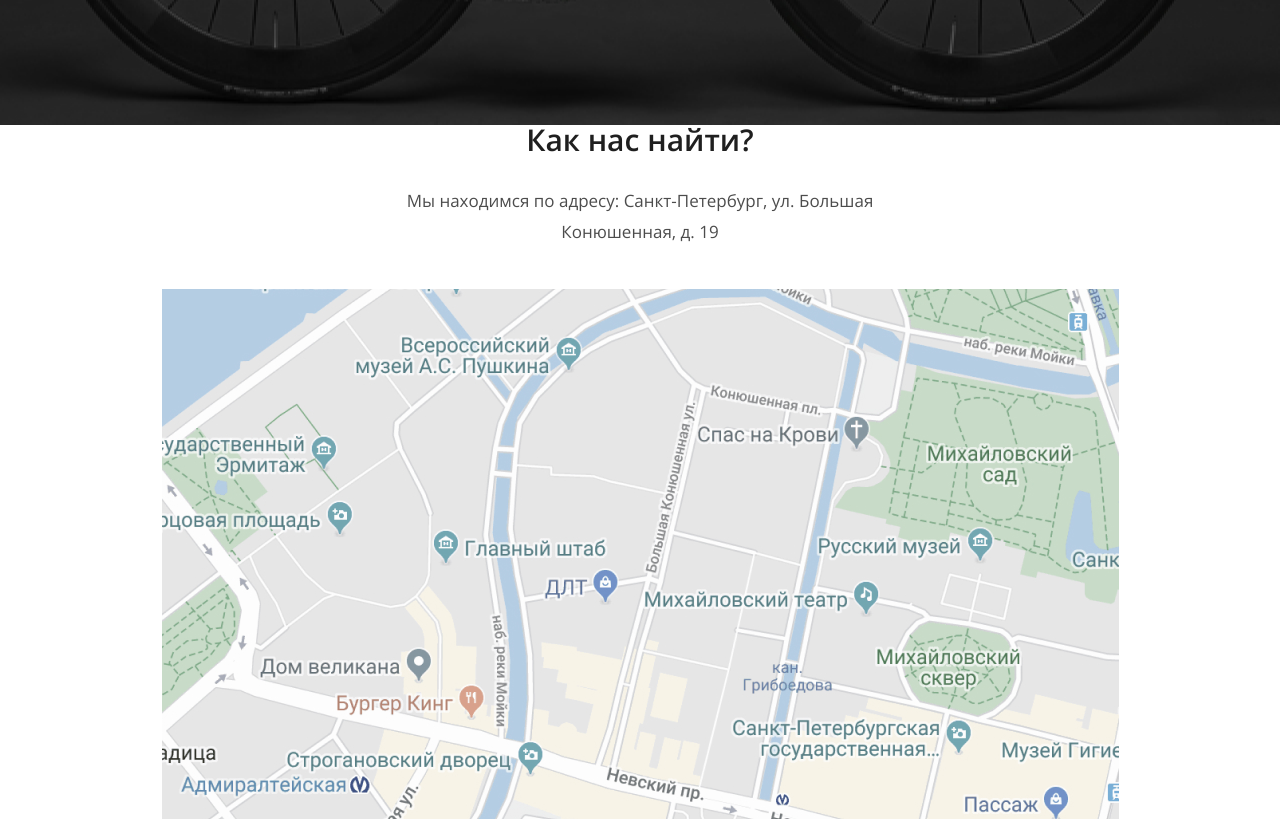
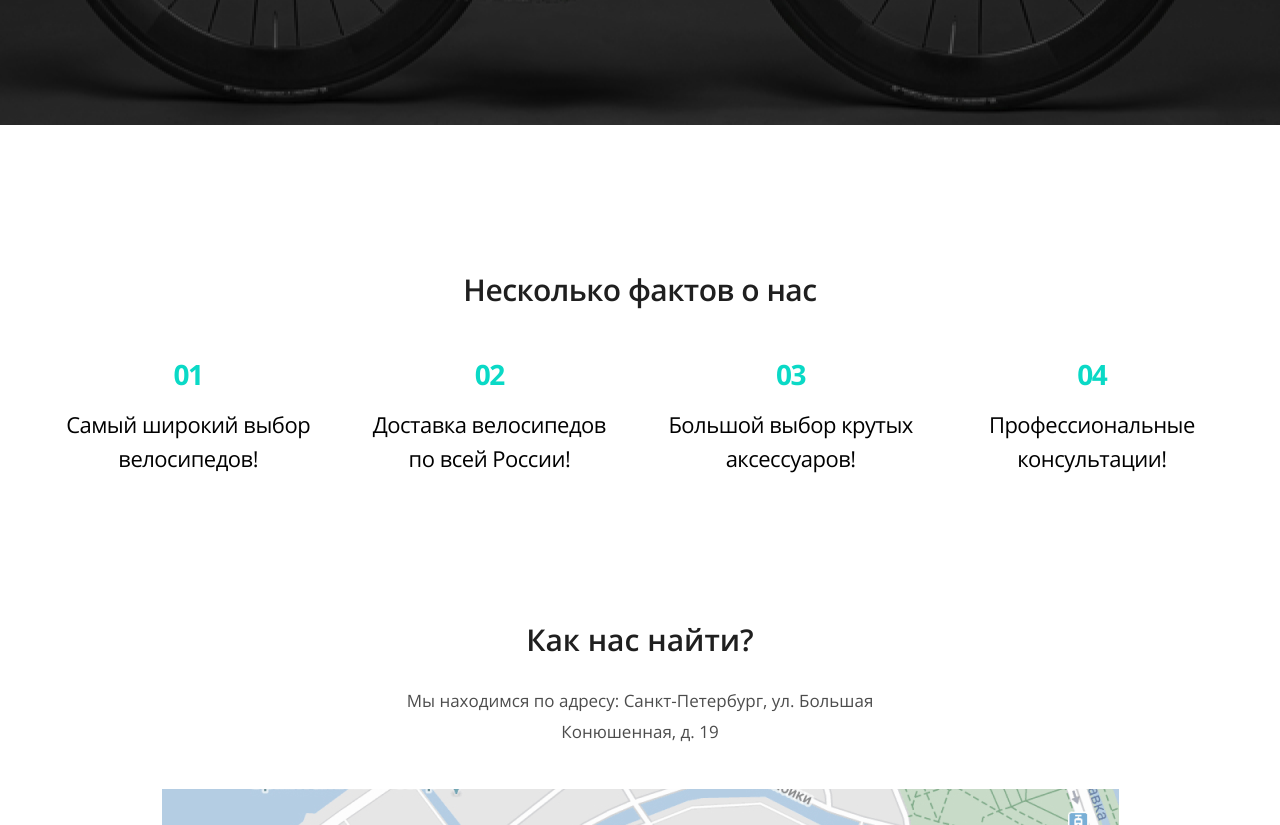
Before and after one commit to igorgaev2014/Gaev_bikes, a website: page source/index.html in a window 1280 px wide. Shown: the part 700-1525 px from the top of the page. Drawn offline with nearby package versions, Linux system fonts and the light colour scheme; files that its build step writes are made by us from their sources.

Commit message:
4.0 Верстка блока О нас

```diff
--- a/source/index.html
+++ b/source/index.html
@@ -60,7 +60,29 @@
 
     </div>
   </header>
-  <main class="page-main"></main>
+  <main class="page-main">
+    <section class="about" id="about">
+      <h2 class="about__title">Несколько фактов о нас</h2>
+      <ul class="about__list">
+        <li class="about__item">
+          <p class="about__number">01</p>
+          <p class="about__description">Самый широкий выбор велосипедов!</p>
+        </li>
+        <li class="about__item">
+          <p class="about__number">02</p>
+          <p class="about__description">Доставка велосипедов по всей России!</p>
+        </li>
+        <li class="about__item">
+          <p class="about__number">03</p>
+          <p class="about__description">Большой выбор крутых аксессуаров!</p>
+        </li>
+        <li class="about__item">
+          <p class="about__number">04</p>
+          <p class="about__description">Профессиональные консультации!</p>
+        </li>
+      </ul>
+    </section>
+  </main>
   <footer class="page-footer">
     <div class="page-footer__contacts contacts">
       <h2 class="contacts__title">Как нас найти?</h2>
--- /dev/null
+++ b/source/sass/blocks/_about.scss
@@ -0,0 +1,89 @@
+.about {
+  text-align: center;
+  letter-spacing: -0.5px;
+  padding: 150px 0;
+  max-width: 1205px;
+  margin: 0 auto;
+
+  @media (max-width:$desktop-width) {
+    padding: 70px 0;
+  }
+}
+
+.about__title {
+  font-size: 30px;
+  line-height: 30px;
+  color: $special-black;
+  font-weight: 600;
+  margin: 0;
+  margin-bottom: 50px;
+  letter-spacing: -0.5%;
+
+  @media (max-width:$desktop-width) {
+    font-size: 24px;
+    line-height: 41px;
+    margin-bottom: 30px;
+  }
+
+  @media (max-width:$tablet-width) {
+    margin-bottom: 31px;
+    letter-spacing: 0.01px;
+  }
+}
+
+.about__list {
+  display: grid;
+  grid-template-columns: 1fr 1fr 1fr 1fr;
+
+  @media (max-width:$desktop-width) {
+    grid-template-columns: 1fr 1fr;
+    padding: 0 90px;
+  }
+
+  @media (max-width:$tablet-width) {
+    padding: 0;
+  }
+
+
+  @media (max-width:$tablet-width) {
+    grid-template-columns: 1fr;
+  }
+}
+
+.about__item {
+  @media (max-width:$desktop-width) {
+    margin-bottom: 44px;
+  }
+
+  @media (max-width:$tablet-width) {
+    grid-column: 1 / 2;
+    margin-bottom: 40px;
+  }
+}
+
+.about__number {
+  color: $basic-green;
+  font-size: 28px;
+  line-height: 38px;
+  font-weight: 700;
+  margin: 0;
+  margin-bottom: 14px;
+  letter-spacing: -1.27px;
+
+  @media (max-width:$tablet-width) {
+    margin-bottom: 13px;
+  }
+}
+
+.about__description {
+  color: $basic-black;
+  font-size: 22px;
+  line-height: 34px;
+  margin: 0 auto;
+  max-width: 262px;
+  font-weight: 500;
+
+  @media (max-width:$tablet-width) {
+    font-size: 18px;
+  }
+}
--- a/source/sass/style.scss
+++ b/source/sass/style.scss
@@ -6,3 +6,4 @@
 @import "blocks/form";
 @import "blocks/site-list";
 @import "blocks/contacts";
+@import "blocks/about";
```
Also changed, not shown: build/css/style.min.css, build/index.html, 1 other file.
